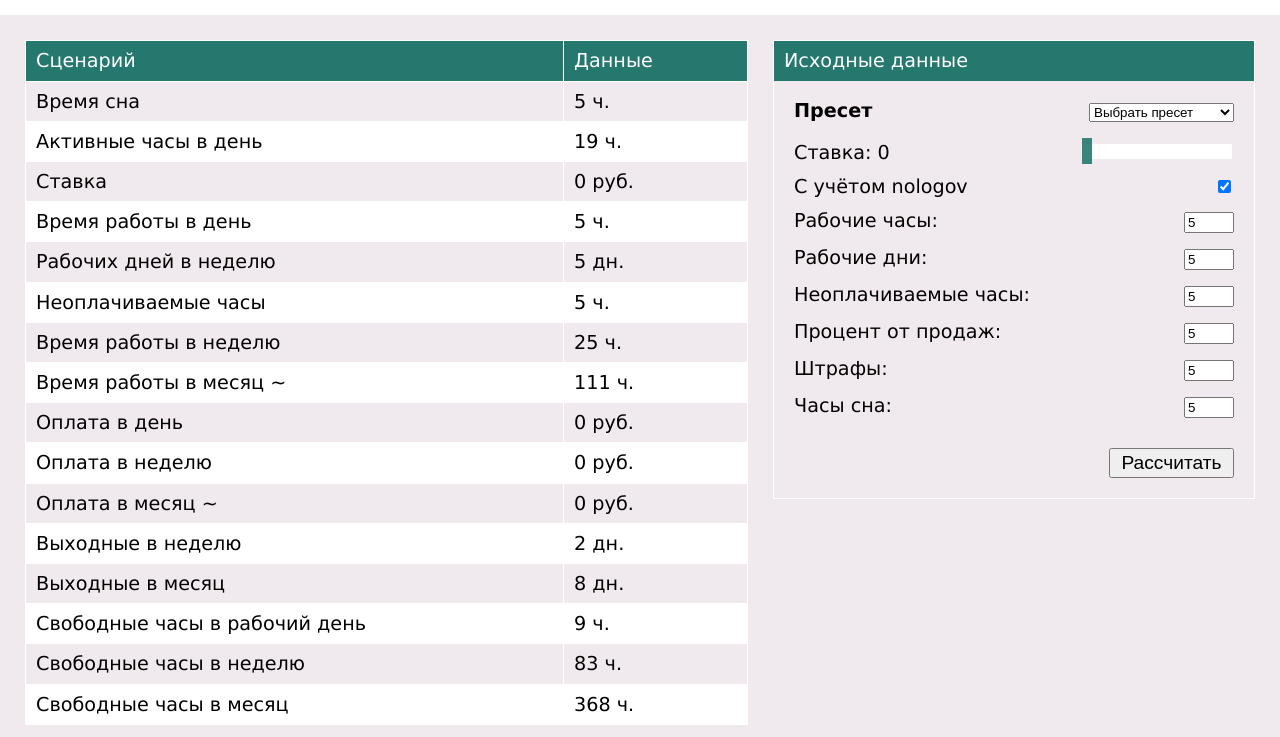
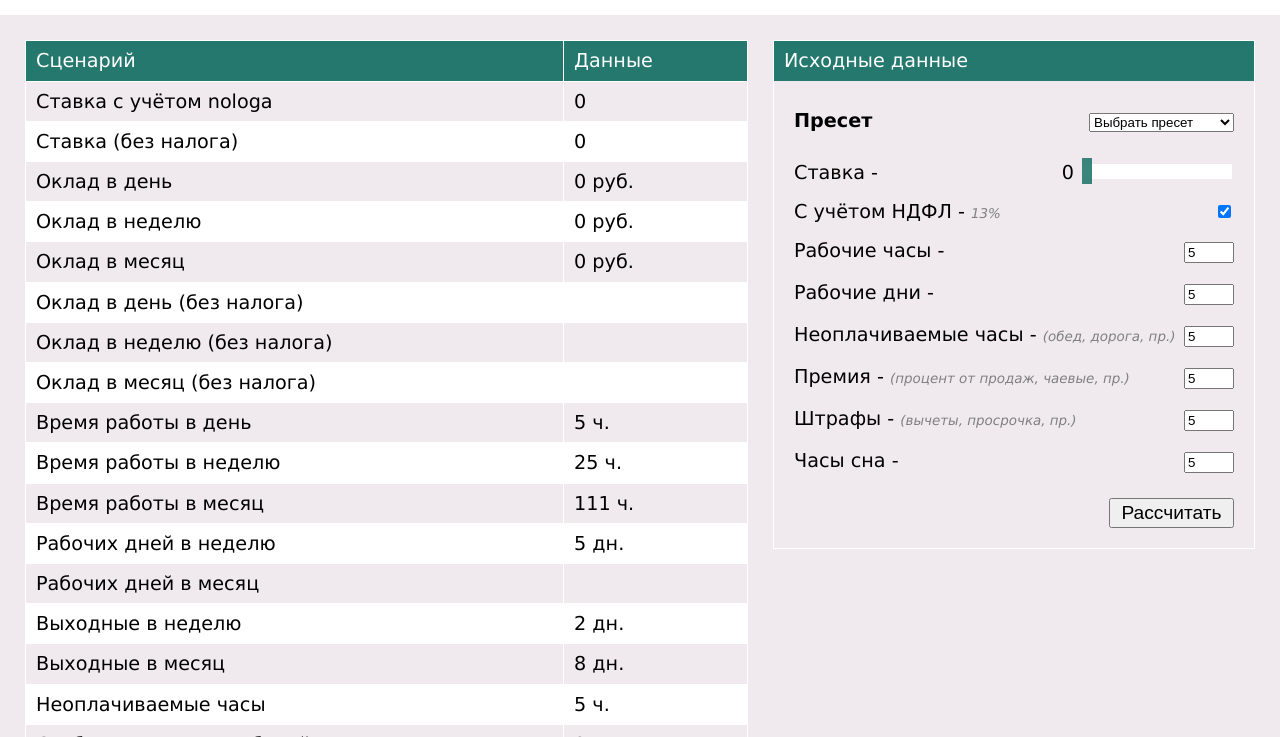
Before and after one commit to D1mitryS/salary_calculator, a plain HTML site: page index.html in a window 1280 px wide. Both pictures are taken after typing "5", "5", "5", "5", "5", "5" into the empty fields and a click on the button "Рассчитать". Shown: the part 63-800 px from the top of the page. Drawn offline with Linux system fonts and the light colour scheme.

Commit message:
taxed/untaxed feature added

```diff
--- a/index.html
+++ b/index.html
@@ -1,5 +1,6 @@
 <!DOCTYPE html>
 <html lang="ru">
+
 <head>
     <meta charset="utf-8">
     <meta name="description" content="Калькулятор для тунеядцев">
@@ -7,6 +8,7 @@
     <link rel="stylesheet" href="style.css">
     <title>Калькулятор РАБочего времени</title>
 </head>
+
 <body>
     <header class="page-header">
         <div class="container">
@@ -26,68 +28,88 @@
                     </thead>
                     <tbody>
                         <tr>
-                            <td>Время сна</td>
-                            <td id="answer-1"></td>
+                            <td>Ставка с учётом nologa</td>
+                            <td id="answer-salary-taxed"></td>
+                        </tr>
+                        <tr>
+                            <td>Ставка (без налога)</td>
+                            <td id="answer-salary-untaxed"></td>
+                        </tr>
+                        <tr>
+                            <td>Оклад в день</td>
+                            <td id="answer-salary-at-day"></td>
+                        </tr>
+                        <tr>
+                            <td>Оклад в неделю</td>
+                            <td id="answer-salary-at-week"></td>
+                        </tr>
+                        <tr>
+                            <td>Оклад в месяц</td>
+                            <td id="answer-salary-at-month"></td>
+                        </tr>
+                        <tr>
+                            <td>Оклад в день (без налога)</td>
+                            <td id="answer-untaxed-salary-at-day"></td>
+                        </tr>
+                        <tr>
+                            <td>Оклад в неделю (без налога)</td>
+                            <td id="answer-untaxed-salary-at-week"></td>
+                        </tr>
+                        <tr>
+                            <td>Оклад в месяц (без налога)</td>
+                            <td id="answer-untaxed-salary-at-month"></td>
+                        </tr>
+                        <tr>
+                            <td>Время работы в день</td>
+                            <td id="answer-work-hours-at-day"></td>
+                        </tr>
+                        <tr>
+                            <td>Время работы в неделю</td>
+                            <td id="answer-work-hours-at-week"></td>
+                        </tr>
+                        <tr>
+                            <td>Время работы в месяц </td>
+                            <td id="answer-work-hours-at-month"></td>
+                        </tr>
+                        <tr>
+                            <td>Рабочих дней в неделю</td>
+                            <td id="answer-work-days-at-week"></td>
+                        </tr>
+                        <tr>
+                            <td>Рабочих дней в месяц</td>
+                            <td id="answer-work-days-at-month"></td>
+                        </tr>
+                        <tr>
+                            <td>Выходные в неделю</td>
+                            <td id="answer-freedays-in-week"></td>
+                        </tr>
+                        <tr>
+                            <td>Выходные в месяц</td>
+                            <td id="answer-freedays-in-month"></td>
+                        </tr>
+                        <tr>
+                            <td>Неоплачиваемые часы</td>
+                            <td id="answer-non-paid-hours"></td>
+                        </tr>
+                        <tr>
+                            <td>Свободные часы в рабочий день</td>
+                            <td id="answer-freehours-on-workday"></td>
+                        </tr>
+                        <tr>
+                            <td>Свободные часы в неделю</td>
+                            <td id="answer-freehours-on-week"></td>
+                        </tr>
+                        <tr>
+                            <td>Свободные часы в месяц</td>
+                            <td id="answer-freehours-on-month"></td>
                         </tr>
                         <tr>
                             <td>Активные часы в день</td>
-                            <td id="answer0"></td>
+                            <td id="answer-active-hours"></td>
                         </tr>
                         <tr>
-                            <td>Ставка</td>
-                            <td id="answer1"></td>
-                        </tr>
-                        <tr>
-                            <td>Время работы в день</td>
-                            <td id="answer2"></td>
-                        </tr>
-                        <tr>
-                            <td>Рабочих дней в неделю</td>
-                            <td id="answer3"></td>
-                        </tr>
-                        <tr>
-                            <td>Неоплачиваемые часы</td>
-                            <td id="answer4"></td>
-                        </tr>
-                        <tr>
-                            <td>Время работы в неделю</td>
-                            <td id="answer5"></td>
-                        </tr>
-                        <tr>
-                            <td>Время работы в месяц ~</td>
-                            <td id="answer6"></td>
-                        </tr>
-                        <tr>
-                            <td>Оплата в день</td>
-                            <td id="answer7"></td>
-                        </tr>
-                        <tr>
-                            <td>Оплата в неделю</td>
-                            <td id="answer8"></td>
-                        </tr>
-                        <tr>
-                            <td>Оплата в месяц ~</td>
-                            <td id="answer9"></td>
-                        </tr>
-                        <tr>
-                            <td>Выходные в неделю</td>
-                            <td id="answer10"></td>
-                        </tr>
-                        <tr>
-                            <td>Выходные в месяц</td>
-                            <td id="answer11"></td>
-                        </tr>
-                        <tr>
-                            <td>Свободные часы в рабочий день</td>
-                            <td id="answer12"></td>
-                        </tr>
-                        <tr>
-                            <td>Свободные часы в неделю</td>
-                            <td id="answer13"></td>
-                        </tr>
-                        <tr>
-                            <td>Свободные часы в месяц</td>
-                            <td id="answer14"></td>
+                            <td>Время сна</td>
+                            <td id="answer-sleep-time"></td>
                         </tr>
                     </tbody>
                 </table>
@@ -97,7 +119,7 @@
                 <form name="calculator" action="index.html" method="post" id="calculator-form">
                     <div class="form-container">
                         <label>
-                                <span>Пресет</span>
+                            <span class="description">Пресет</span>
                             <select id="preset-select">
                                 <option selected value="standard">Выбрать пресет</option>
                                 <option value="0">Офисный планктон</option>
@@ -108,36 +130,40 @@
                             </select>
                         </label>
                         <label>
-                                <span>Ставка: <output id="salary-output">0</output> </span>
-                                <input type="range" id="salary" min="0" max="15" step="0.1" value="0" name="calculator">
+                            <span class="description">Ставка - </span>
+                            <div class="range-container">
+                                <output id="salary-output">0</output>
+                                <input type="range" id="salary" min="0" max="15" step="0.25" value="0"
+                                    name="calculator">
+                            </div>
                         </label>
                         <label>
-                                <span>С учётом nologov</span>
-                                <input type="checkbox" checked id="nolog" name="calculator">
+                            <span class="description">С учётом НДФЛ - <i>13%</i></span>
+                            <input type="checkbox" checked id="tax" name="calculator">
                         </label>
                         <label>
-                                <span>Рабочие часы:</span>
+                            <span class="description">Рабочие часы -</span>
                             <input type="number" min="0" max="12" id="hours" name="calculator">
                         </label>
                         <label>
-                                <span>Рабочие дни:</span>
+                            <span class="description">Рабочие дни -</span>
                             <input type="number" min="0" max="7" id="days" name="calculator">
                         </label>
                         <label>
-                                <span>Неоплачиваемые часы:</span>
-                                <input type="number" id="non-paid-hours" min="0" max="24" name="calculator">
+                            <span class="description">Неоплачиваемые часы - <i>(обед, дорога, пр.)</i></span>
+                            <input type="number" id="non-paid-hours" min="0" max="10" name="calculator">
                         </label>
                         <label>
-                                <span>Процент от продаж:</span>
-                                <input type="number" id="bonus" min="0" max="2000" name="calculator">
+                            <span class="description">Премия - <i>(процент от продаж, чаевые, пр.)</i></span>
+                            <input type="number" id="bonus" min="0" max="1000" name="calculator">
                         </label>
                         <label>
-                                <span>Штрафы:</span>
-                                <input type="number" id="fine" min="0" max="2000" name="calculator">
+                            <span class="description">Штрафы - <i>(вычеты, просрочка, пр.)</i></span>
+                            <input type="number" id="fine" min="0" max="1000" name="calculator">
                         </label>
                         <label>
-                                <span>Часы сна:</span>
-                                <input type="number" id="sleep-hours" min="0" max="24" name="calculator">
+                            <span class="description">Часы сна - </span>
+                            <input type="number" id="sleep-hours" min="0" max="14" name="calculator">
                         </label>
                         <button type="submit" id="submit" name="calculator">Рассчитать</button>
                     </div>
--- a/script.js
+++ b/script.js
@@ -2,13 +2,13 @@ const calculatorForm = document.querySelector('#calculator-form');
 const presetSelect = document.querySelector("#preset-select");
 const salaryOutput = document.querySelector("#salary-output");
 const salaryInput = document.querySelector("#salary");
-const nologCheckbox = document.querySelector("#nolog");
+const taxCheckbox = document.querySelector("#tax");
 const hoursInput = document.querySelector("#hours");
 const daysInput = document.querySelector("#days");
 const nonPaidHoursInput = document.querySelector("#non-paid-hours");
-const sleepHoursInput = document.querySelector("#sleep-hours");
 const bonusInput = document.querySelector("#bonus");
 const fineInput = document.querySelector("#fine");
+const sleepHoursInput = document.querySelector("#sleep-hours");
 const submitButton = document.querySelector("#submit");
 
 
@@ -16,25 +16,37 @@ const month = 31;
 const day = 24;
 const week = 7;
 const weeksAtMount = month / week;
+const nolog = 13;
 
 
-const answerSleepHours = document.querySelector("#answer-1");
-const answerActiveHours = document.querySelector("#answer0");
-const answerSalary = document.querySelector("#answer1");
-const answerWorkHours = document.querySelector("#answer2");
-const answerWorkDaysOnWeek = document.querySelector("#answer3");
-const answerNonPaidHours = document.querySelector("#answer4")
+const answerSalaryTaxed = document.querySelector("#answer-salary-taxed");
+const answerSalaryUntaxed = document.querySelector("#answer-salary-untaxed");
+const answerSalaryInDay = document.querySelector("#answer-salary-at-day");
+const answerSalaryInWeek = document.querySelector("#answer-salary-at-week");
+const answerSalaryInMonth = document.querySelector("#answer-salary-at-month");
 
-const answerWorkHoursInWeek = document.querySelector("#answer5");
-const answerWorkHoursInMounth = document.querySelector("#answer6");
-const answerSalaryInDay = document.querySelector("#answer7");
-const answerSalaryInWeek = document.querySelector("#answer8");
-const answerSalaryInMounth = document.querySelector("#answer9");
-const answerFreeDaysInWeek = document.querySelector("#answer10");
-const answerFreeDaysInMounth = document.querySelector("#answer11");
-const answerFreeHoursOnWorkDay = document.querySelector("#answer12");
-const answerFreeHoursOnWeek = document.querySelector("#answer13");
-const answerFreeHoursOnMounth = document.querySelector("#answer14");
+const answerSalaryInDayUntaxed = document.querySelector("#answer-untaxed-salary-at-day");
+const answerSalaryInWeekUntaxed = document.querySelector("#answer-untaxed-salary-at-week");
+const answerSalaryInMonthUntaxed = document.querySelector("#answer-untaxed-salary-at-week");
+
+const answerWorkHoursInDay = document.querySelector("#answer-work-hours-at-day");
+const answerWorkHoursInWeek = document.querySelector("#answer-work-hours-at-week");
+const answerWorkHoursInMonth = document.querySelector("#answer-work-hours-at-month");
+
+const answerWorkDaysOnWeek = document.querySelector("#answer-work-days-at-week");
+const answerWorkDaysOnMonth = document.querySelector("#answer-work-days-at-month");
+
+const answerFreeDaysInWeek = document.querySelector("#answer-freedays-in-week");
+const answerFreeDaysInMonth = document.querySelector("#answer-freedays-in-month");
+
+const answerNonPaidHours = document.querySelector("#answer-non-paid-hours");
+
+const answerFreeHoursOnWorkDay = document.querySelector("#answer-freehours-on-workday");
+const answerFreeHoursOnWeek = document.querySelector("#answer-freehours-on-week");
+const answerFreeHoursOnMonth = document.querySelector("#answer-freehours-on-month");
+
+const answerActiveHours = document.querySelector("#answer-active-hours");
+const answerSleepHours = document.querySelector("#answer-sleep-time");
 
 
 const presets = [{
@@ -42,8 +54,8 @@ const presets = [{
         salary: 5,
         workHours: 8,
         workDays: 5,
-        nonPaid: 1,
-        bonus: 0,
+        nonPaid: 2,
+        bonus: 300,
         fine: 0,
         sleepHours: 8
     },
@@ -55,7 +67,7 @@ const presets = [{
         nonPaid: 2,
         bonus: 600,
         fine: 100,
-        sleepHours: 5
+        sleepHours: 8
     },
     {
         name: 'студент',
@@ -65,7 +77,7 @@ const presets = [{
         nonPaid: 1,
         bonus: 0,
         fine: 0,
-        sleepHours: 5
+        sleepHours: 8
     },
     {
         name: 'живу с мамой',
@@ -89,12 +101,14 @@ const presets = [{
     }
 ]
 
+
 presetSelect.addEventListener("change", () => {
     const presetValue = presetSelect.value;
 
     if (presetValue !== 'standard') {
         salaryInput.value = presets[presetValue].salary;
-        salaryOutput.value = salaryInput.value
+        salaryOutput.value = presets[presetValue].salary;
+
         hoursInput.value = presets[presetValue].workHours;
         daysInput.value = presets[presetValue].workDays;
         nonPaidHoursInput.value = presets[presetValue].nonPaid;
@@ -111,88 +125,112 @@ salaryInput.addEventListener("input", () => {
 
 
 const valToNum = val => {
-    return (val !== "") ? Number.parseInt(val, 10) : 0;
+    return (val) ? Number.parseInt(val, 10) : 0;
 }
 
-console.log(nologCheckbox.checked)
 
 calculatorForm.addEventListener("submit", (evt) => {
     evt.preventDefault();
 
-    let salaryNum = salaryInput.value;
+    const workHours = valToNum(hoursInput.value);
+    const workDays = valToNum(daysInput.value);
+    const nonPaidHours = valToNum(nonPaidHoursInput.value);
+    const bonus = valToNum(bonusInput.value);
+    const fine = valToNum(fineInput.value)
+    const sleepHours = valToNum(sleepHoursInput.value);
+    const activeHours = day - sleepHours;
 
-    if (nologCheckbox.checked) {
-        null;
+
+    let salary = 0;
+
+    if (taxCheckbox.checked) {
+        salary = valToNum(salaryInput.value);
+
+        answerSalaryUntaxed.textContent = getUntaxed(salary);
+        answerSalaryTaxed.textContent = salary;
     }
     else {
-        salaryNum = salaryNum / 2;
+        salary = getTaxed(valToNum(salaryInput.value));
+
+        answerSalaryUntaxed.textContent = valToNum(salaryInput.value);
+        answerSalaryTaxed.textContent = salary;
     }
 
-    const workHoursNum = valToNum(hoursInput.value);
-    const workDaysNum = valToNum(daysInput.value);
-    const nonPaidHoursNum = valToNum(nonPaidHoursInput.value);
-    const bonusNum = valToNum(bonusInput.value);
-    const fineNum = valToNum(fineInput.value)
-    const sleepHoursNum = valToNum(sleepHoursInput.value);
-    const activeHoursNum = day - sleepHoursNum;
 
+    answerSalaryInDay.textContent = Math.round(getSalaryInDay(salary, workHours)) + " руб.";
+    answerSalaryInWeek.textContent = Math.round(getSalaryInWeek(salary, workHours, workDays)) + " руб.";
+    answerSalaryInMonth.textContent = Math.round(getSalaryInMount(salary, workHours, workDays)) + " руб.";
 
-    answerSleepHours.textContent = sleepHoursNum + " ч."
-    answerActiveHours.textContent = activeHoursNum + " ч.";
-    answerSalary.textContent = salaryNum + " руб.";
-    answerWorkHours.textContent = workHoursNum + " ч.";
-    answerWorkDaysOnWeek.textContent = workDaysNum + " дн.";
-    answerNonPaidHours.textContent = nonPaidHoursNum + " ч.";
+    // answerSalaryInDayUntaxed =
+    // answerSalaryInWeekUntaxed =
+    // answerSalaryInMonthUntaxed =
 
-    answerWorkHoursInWeek.textContent = workHoursInWeek(workHoursNum, workDaysNum) + " ч.";
-    answerWorkHoursInMounth.textContent = Math.round(workHoursInMonth(workHoursNum, workDaysNum)) + " ч.";
-    answerSalaryInDay.textContent = Math.round(salaryInDay(salaryNum, workHoursNum)) + " руб.";
-    answerSalaryInWeek.textContent = Math.round(salaryInWeek(salaryNum, workHoursNum, workDaysNum)) + " руб.";
-    answerSalaryInMounth.textContent = Math.round(salaryInMount(salaryNum, workHoursNum, workDaysNum)) + " руб.";
-    answerFreeDaysInWeek.textContent = freeDaysInWeek(workDaysNum) + " дн.";
-    answerFreeDaysInMounth.textContent = Math.floor(freeDaysInMount(workDaysNum)) + " дн.";
-    answerFreeHoursOnWorkDay.textContent = freeHoursOnWorkDay(activeHoursNum, workHoursNum, nonPaidHoursNum) + " ч.";
-    answerFreeHoursOnWeek.textContent = FreeHoursOnWeek(activeHoursNum, workHoursNum, nonPaidHoursNum, workDaysNum) + " ч.";
-    answerFreeHoursOnMounth.textContent = Math.round(FreeHoursOnMount(activeHoursNum, workHoursNum, nonPaidHoursNum, workDaysNum)) + " ч.";
+    answerWorkHoursInDay.textContent = workHours + " ч.";
+    answerWorkHoursInWeek.textContent = getWorkHoursInWeek(workHours, workDays) + " ч.";
+    answerWorkHoursInMonth.textContent = Math.round(getWorkHoursInMonth(workHours, workDays)) + " ч.";
+
+    answerWorkDaysOnWeek.textContent = workDays + " дн.";
+    // answerWorkDaysOnMonth.textContent =
+
+    answerFreeDaysInWeek.textContent = getFreeDaysInWeek(workDays) + " дн.";
+    answerFreeDaysInMonth.textContent = Math.floor(getFreeDaysInMount(workDays)) + " дн.";
+
+    answerNonPaidHours.textContent = nonPaidHours + " ч.";
+
+    answerFreeHoursOnWorkDay.textContent = getFreeHoursOnWorkDay(activeHours, workHours, nonPaidHours) + " ч.";
+    answerFreeHoursOnWeek.textContent = getFreeHoursOnWeek(activeHours, workHours, nonPaidHours, workDays) + " ч.";
+    answerFreeHoursOnMonth.textContent = Math.round(getFreeHoursOnMount(activeHours, workHours, nonPaidHours, workDays)) + " ч.";
+
+    answerActiveHours.textContent = activeHours + " ч.";
+    answerSleepHours.textContent = sleepHours + " ч."
 })
 
 
-const workHoursInWeek = (workHours, workDays) => {
+const getUntaxed = num => {
+    return num + (num / 100) * nolog ;
+}
+
+const getTaxed = num => {
+    return num - (num / 100) * nolog;
+}
+
+
+const getWorkHoursInWeek = (workHours, workDays) => {
     return workHours * workDays;
 }
 
-const workHoursInMonth = (workHours, workDays) => {
+const getWorkHoursInMonth = (workHours, workDays) => {
     return (workHours * workDays) * weeksAtMount;
 }
 
-const salaryInDay = (salaryInHour, workHours) => {
+const getSalaryInDay = (salaryInHour, workHours) => {
     return salaryInHour * workHours;
 }
 
-const salaryInWeek = (salaryInHour, workHours, workDays) => {
+const getSalaryInWeek = (salaryInHour, workHours, workDays) => {
     return (salaryInHour * workHours) * workDays;
 }
 
-const salaryInMount = (salaryInHour, workHours, workDays) => {
+const getSalaryInMount = (salaryInHour, workHours, workDays) => {
     return ((salaryInHour * workHours) * workDays) * weeksAtMount;
 }
 
-const freeDaysInWeek = workDays => {
+const getFreeDaysInWeek = workDays => {
     return week - workDays;
 }
 
-const freeDaysInMount = workDays => {
+const getFreeDaysInMount = workDays => {
     return month - (workDays * weeksAtMount)
 }
 
-const freeHoursOnWorkDay = (activeHours, workHours, nonPaidHours) => {
+const getFreeHoursOnWorkDay = (activeHours, workHours, nonPaidHours) => {
     return activeHours - workHours - nonPaidHours
 }
 
-const FreeHoursOnWeek = (activeHours, workHours, nonPaidHours, workDays) => {
+const getFreeHoursOnWeek = (activeHours, workHours, nonPaidHours, workDays) => {
     return (activeHours * week) - ((workHours + nonPaidHours) * workDays)
 }
 
-const FreeHoursOnMount = (activeHours, workHours, nonPaidHours, workDays) => {
+const getFreeHoursOnMount = (activeHours, workHours, nonPaidHours, workDays) => {
     return ((activeHours * week) * weeksAtMount) - (((workHours + nonPaidHours) * workDays) * weeksAtMount);
 }
--- a/style.css
+++ b/style.css
@@ -75,17 +75,18 @@ main .container {
     padding: 20px;
     display: flex;
     flex-direction: column;
+    background-color: #f0e9ed;
 }
 
 .settings label {
-    margin-bottom: 15px;
+    padding: 10px 0;
     display: flex;
     justify-content: space-between;
     align-items: baseline;
 }
 
 .settings label:nth-of-type(1) {
-    margin-bottom: 20px;
+    margin-bottom: 10px;
     font-weight: bold;
 }
 
@@ -116,6 +117,11 @@ main .container {
     width: 50px;
 }
 
+.settings .description i {
+    font-size: 0.7em;
+    color: grey;
+}
+
 .settings button {
     align-self: flex-end;
     margin-top: 15px;
```
Lines whose indentation alone changed are shown as unchanged.
